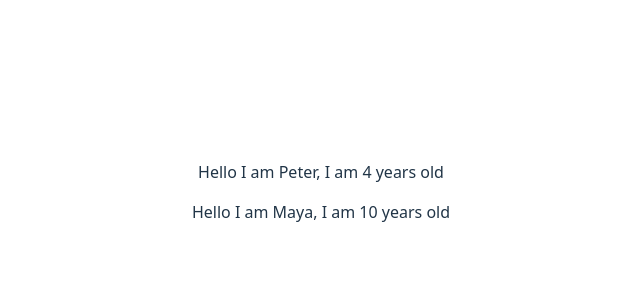
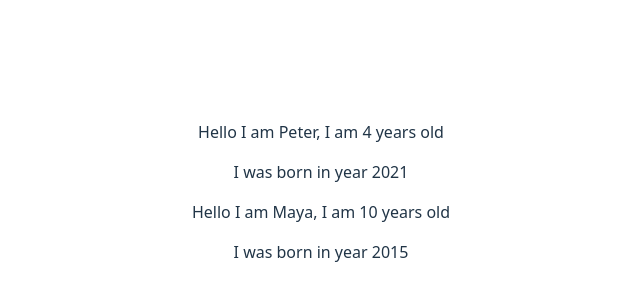
Before and after one commit to iRenanMatthew/react-playground, a React (Vite) app: page / in a window 1280 px wide. Shown: the part 208-508 px from the top of the page, without its empty margins (319-959 px from the left). Built offline with nearby package versions, Linux system fonts and the light colour scheme.

Commit message:
feat: destructuring tutorial

```diff
--- a/src/App.jsx
+++ b/src/App.jsx
@@ -2,13 +2,19 @@ import './App.css';
 
 
 const Hello = (props) => {
-  console.log(props)
+  const {name, age} = props;
+  const bornYear = () => {
+    const yearNow = new Date().getFullYear();
+    return yearNow - age;
+  }
   return (
     <div>
-      <p>Hello I am {props.name}, I am {props.age} years old</p>
+      <p>Hello I am {name}, I am {age} years old</p>
+      <p>I was born in year {bornYear()}</p>
     </div>
   )
 }
+
 
 
 function App() {
```
